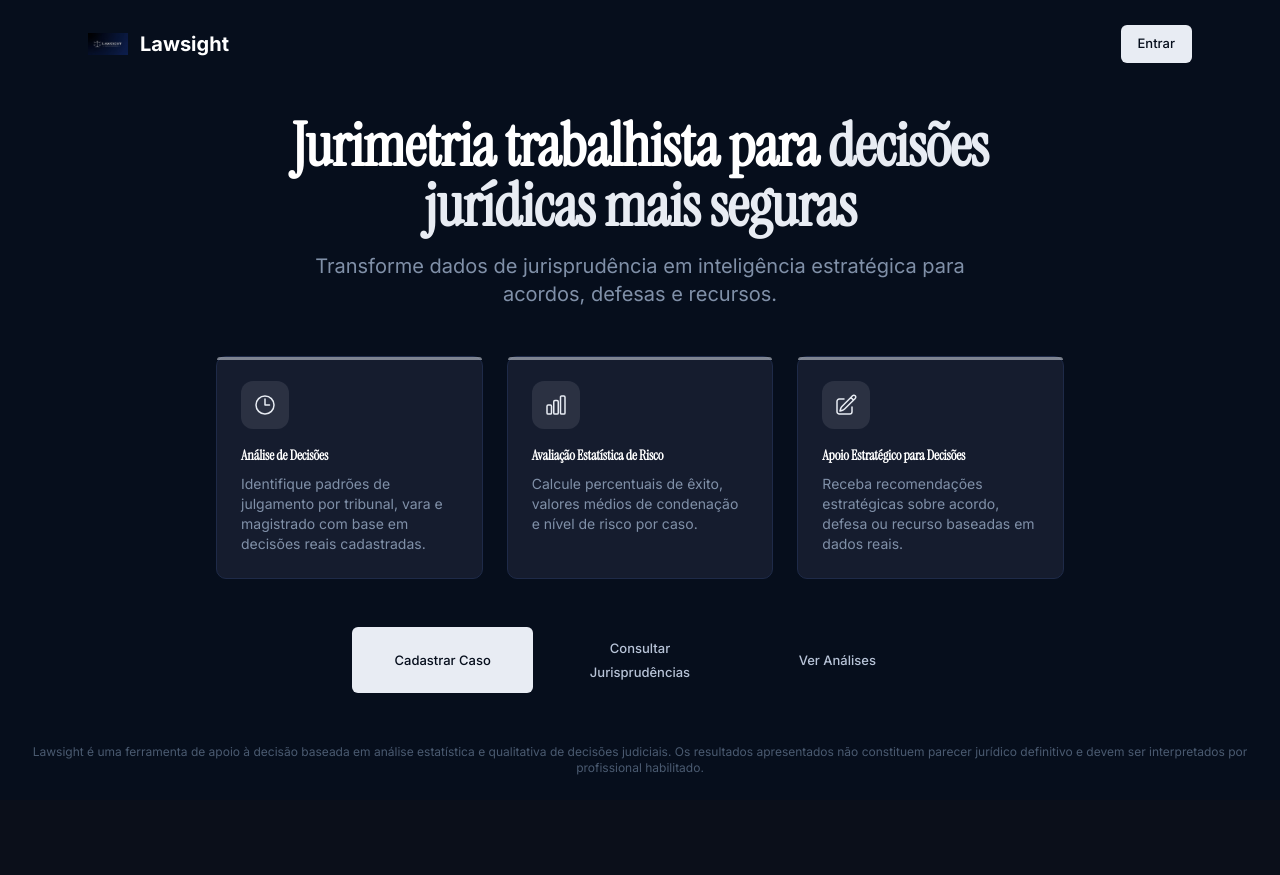
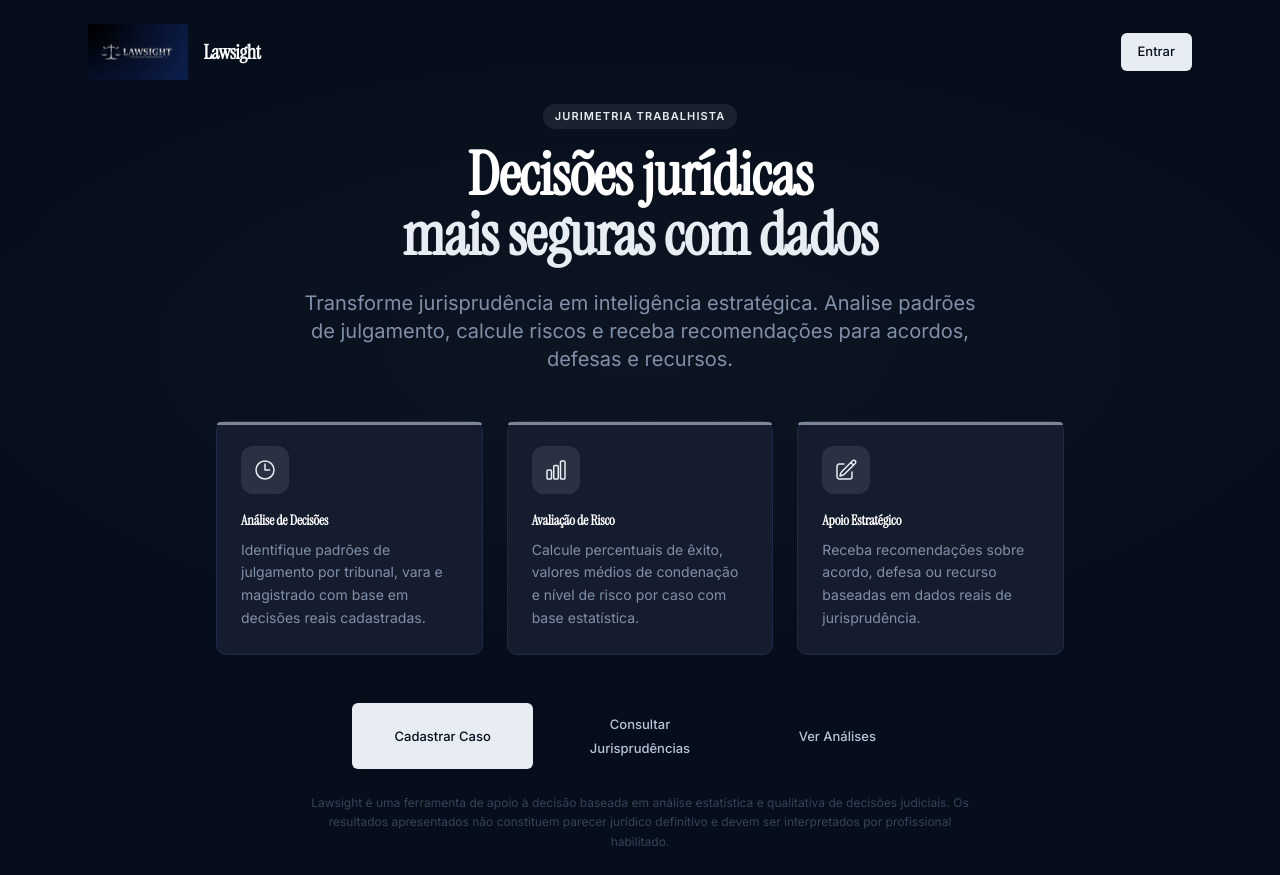
Before and after one commit to igormartins4/lawsight, a React (Vite) app: page / in a window 1280 px wide. Before the commit the page ends 800 px from the top, so only its background shows below. Built offline with nearby package versions, Linux system fonts and the light colour scheme.

Commit message:
refactor: refinar design da landing page e dashboard
- Landing: radial gradient sutio, badge de categoria, hover cards
- Dashboard: hover effects nos KPIs, cards com transicao
- Aumentar tamanho da logo (h-14 landing, h-10 sidebar, h-20 login)

```diff
--- a/src/pages/Landing.jsx
+++ b/src/pages/Landing.jsx
@@ -6,11 +6,15 @@ export default function Landing() {
   const { user } = useLogin()
 
   return (
-    <div className="min-h-screen bg-navy-950 flex flex-col">
-      <header className="p-6 flex items-center justify-between max-w-6xl mx-auto w-full">
-        <div className="flex items-center gap-3">
-          <img src="/lawsight/lawsight-logo.jpeg" alt="Lawsight" className="w-10 h-10 object-contain" />
-          <span className="text-xl font-bold text-white">Lawsight</span>
+    <div className="min-h-screen bg-navy-950 flex flex-col relative overflow-hidden">
+      <div className="absolute inset-0 pointer-events-none" style={{
+        background: 'radial-gradient(ellipse 80% 50% at 50% 40%, rgba(232,236,243,0.03) 0%, transparent 70%)'
+      }} />
+
+      <header className="p-6 flex items-center justify-between max-w-6xl mx-auto w-full relative z-10">
+        <div className="flex items-center gap-4">
+          <img src="/lawsight/lawsight-logo.jpeg" alt="Lawsight" className="h-14 w-auto object-contain" />
+          <span className="text-xl font-bold tracking-tight text-white" style={{ fontFamily: "'Instrument Serif', Georgia, serif" }}>Lawsight</span>
         </div>
         <div className="flex items-center gap-3">
           {user ? (
@@ -18,68 +22,72 @@ export default function Landing() {
               Ir para o Dashboard
             </button>
           ) : (
-            <>
-              <button onClick={() => navigate('/login')} className="btn bg-silver-100 text-navy-950 hover:bg-silver-200 font-semibold">
-                Entrar
-              </button>
-            </>
+            <button onClick={() => navigate('/login')} className="btn bg-silver-100 text-navy-950 hover:bg-silver-200 font-semibold">
+              Entrar
+            </button>
           )}
         </div>
       </header>
 
-      <section className="flex-1 flex flex-col items-center justify-center px-6 text-center max-w-4xl mx-auto">
-        <h1 className="text-4xl md:text-6xl font-bold text-white mb-4 leading-tight">
-          Jurimetria trabalhista para <span className="text-silver-100">decisões jurídicas mais seguras</span>
+      <section className="flex-1 flex flex-col items-center justify-center px-6 text-center max-w-4xl mx-auto relative z-10">
+        <div className="mb-4">
+          <span className="inline-flex items-center gap-1.5 px-3 py-1 rounded-full text-[11px] font-semibold uppercase tracking-widest" style={{ background: 'rgba(232,236,243,0.08)', color: 'var(--accent)' }}>
+            Jurimetria Trabalhista
+          </span>
+        </div>
+        <h1 className="text-4xl md:text-6xl font-bold text-white mb-6 leading-tight" style={{ fontFamily: "'Instrument Serif', Georgia, serif" }}>
+          Decisões jurídicas<br />
+          <span className="text-silver-100">mais seguras com dados</span>
         </h1>
-        <p className="text-lg md:text-xl text-silver-300 mb-12 max-w-2xl">
-          Transforme dados de jurisprudência em inteligência estratégica para acordos, defesas e recursos.
+        <p className="text-lg md:text-xl text-silver-300 mb-12 max-w-2xl leading-relaxed">
+          Transforme jurisprudência em inteligência estratégica. Analise padrões de julgamento, calcule riscos e receba recomendações para acordos, defesas e recursos.
         </p>
 
         <div className="grid grid-cols-1 md:grid-cols-3 gap-6 mb-12 w-full">
-          <div className="card p-6 text-left">
+          <div className="card p-6 text-left transition-all duration-300 hover:scale-[1.02]">
             <div className="w-12 h-12 rounded-xl bg-silver-100/10 flex items-center justify-center mb-4">
               <svg xmlns="http://www.w3.org/2000/svg" className="w-6 h-6 text-silver-100" fill="none" viewBox="0 0 24 24" strokeWidth={1.5} stroke="currentColor">
                 <path strokeLinecap="round" strokeLinejoin="round" d="M12 6v6h4.5m4.5 0a9 9 0 11-18 0 9 9 0 0118 0z" />
               </svg>
             </div>
             <h3 className="text-white font-semibold mb-2">Análise de Decisões</h3>
-            <p className="text-sm text-silver-300">Identifique padrões de julgamento por tribunal, vara e magistrado com base em decisões reais cadastradas.</p>
+            <p className="text-sm text-silver-300 leading-relaxed">Identifique padrões de julgamento por tribunal, vara e magistrado com base em decisões reais cadastradas.</p>
           </div>
-          <div className="card p-6 text-left">
+          <div className="card p-6 text-left transition-all duration-300 hover:scale-[1.02]">
             <div className="w-12 h-12 rounded-xl bg-silver-100/10 flex items-center justify-center mb-4">
               <svg xmlns="http://www.w3.org/2000/svg" className="w-6 h-6 text-silver-100" fill="none" viewBox="0 0 24 24" strokeWidth={1.5} stroke="currentColor">
                 <path strokeLinecap="round" strokeLinejoin="round" d="M3 13.125C3 12.504 3.504 12 4.125 12h2.25c.621 0 1.125.504 1.125 1.125v6.75C7.5 20.496 6.996 21 6.375 21h-2.25A1.125 1.125 0 013 19.875v-6.75zM9.75 8.625c0-.621.504-1.125 1.125-1.125h2.25c.621 0 1.125.504 1.125 1.125v11.25c0 .621-.504 1.125-1.125 1.125h-2.25a1.125 1.125 0 01-1.125-1.125V8.625zM16.5 4.125c0-.621.504-1.125 1.125-1.125h2.25C20.496 3 21 3.504 21 4.125v15.75c0 .621-.504 1.125-1.125 1.125h-2.25a1.125 1.125 0 01-1.125-1.125V4.125z" />
               </svg>
             </div>
-            <h3 className="text-white font-semibold mb-2">Avaliação Estatística de Risco</h3>
-            <p className="text-sm text-silver-300">Calcule percentuais de êxito, valores médios de condenação e nível de risco por caso.</p>
+            <h3 className="text-white font-semibold mb-2">Avaliação de Risco</h3>
+            <p className="text-sm text-silver-300 leading-relaxed">Calcule percentuais de êxito, valores médios de condenação e nível de risco por caso com base estatística.</p>
           </div>
-          <div className="card p-6 text-left">
+          <div className="card p-6 text-left transition-all duration-300 hover:scale-[1.02]">
             <div className="w-12 h-12 rounded-xl bg-silver-100/10 flex items-center justify-center mb-4">
               <svg xmlns="http://www.w3.org/2000/svg" className="w-6 h-6 text-silver-100" fill="none" viewBox="0 0 24 24" strokeWidth={1.5} stroke="currentColor">
                 <path strokeLinecap="round" strokeLinejoin="round" d="M16.862 4.487l1.687-1.688a1.875 1.875 0 112.652 2.652L10.582 16.07a4.5 4.5 0 01-1.897 1.13L6 18l.8-2.685a4.5 4.5 0 011.13-1.897l8.932-8.931zm0 0L19.5 7.125M18 14v4.75A2.25 2.25 0 0115.75 21H5.25A2.25 2.25 0 013 18.75V8.25A2.25 2.25 0 015.25 6H10" />
               </svg>
             </div>
-            <h3 className="text-white font-semibold mb-2">Apoio Estratégico para Decisões</h3>
-            <p className="text-sm text-silver-300">Receba recomendações estratégicas sobre acordo, defesa ou recurso baseadas em dados reais.</p>
+            <h3 className="text-white font-semibold mb-2">Apoio Estratégico</h3>
+            <p className="text-sm text-silver-300 leading-relaxed">Receba recomendações sobre acordo, defesa ou recurso baseadas em dados reais de jurisprudência.</p>
           </div>
         </div>
 
         <div className="flex flex-col sm:flex-row gap-4 w-full max-w-xl">
-          <button onClick={() => navigate(user ? '/casos/novo' : '/login')} className="btn flex-1 py-3 bg-silver-100 text-navy-950 hover:bg-silver-200 font-semibold text-base">
+          <button onClick={() => navigate(user ? '/casos/novo' : '/login')} className="btn flex-1 py-3.5 bg-silver-100 text-navy-950 hover:bg-silver-200 font-semibold text-base transition-all duration-200">
             Cadastrar Caso
           </button>
-          <button onClick={() => navigate(user ? '/jurisprudencias/consulta' : '/login')} className="btn flex-1 py-3 border border-silver-200 text-silver-200 hover:bg-silver-100/10 font-semibold text-base">
+          <button onClick={() => navigate(user ? '/jurisprudencias/consulta' : '/login')} className="btn flex-1 py-3.5 border border-silver-200/50 text-silver-200 hover:bg-silver-100/10 font-semibold text-base transition-all duration-200">
             Consultar Jurisprudências
           </button>
-          <button onClick={() => navigate(user ? '/dashboard' : '/login')} className="btn flex-1 py-3 border border-silver-200 text-silver-200 hover:bg-silver-100/10 font-semibold text-base">
+          <button onClick={() => navigate(user ? '/dashboard' : '/login')} className="btn flex-1 py-3.5 border border-silver-200/50 text-silver-200 hover:bg-silver-100/10 font-semibold text-base transition-all duration-200">
             Ver Análises
           </button>
         </div>
       </section>
 
-      <footer className="p-6 text-center">
-        <p className="text-xs text-silver-400">
+      <footer className="p-6 text-center relative z-10">
+        <p className="text-xs text-silver-400/70 max-w-2xl mx-auto leading-relaxed">
           Lawsight é uma ferramenta de apoio à decisão baseada em análise estatística e qualitativa de decisões judiciais.
           Os resultados apresentados não constituem parecer jurídico definitivo e devem ser interpretados por profissional habilitado.
         </p>
```
Also changed, not shown: src/pages/Dashboard.jsx (+15 -17 lines).
